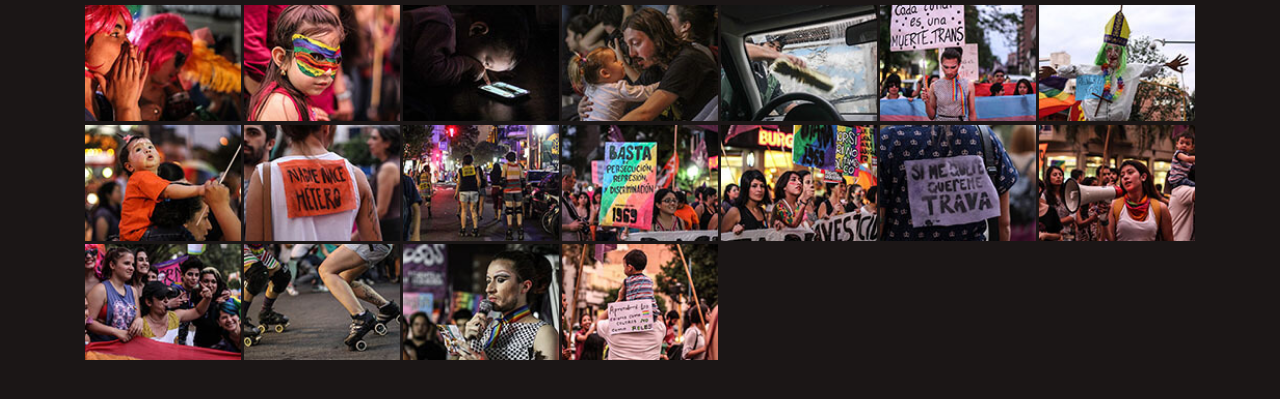
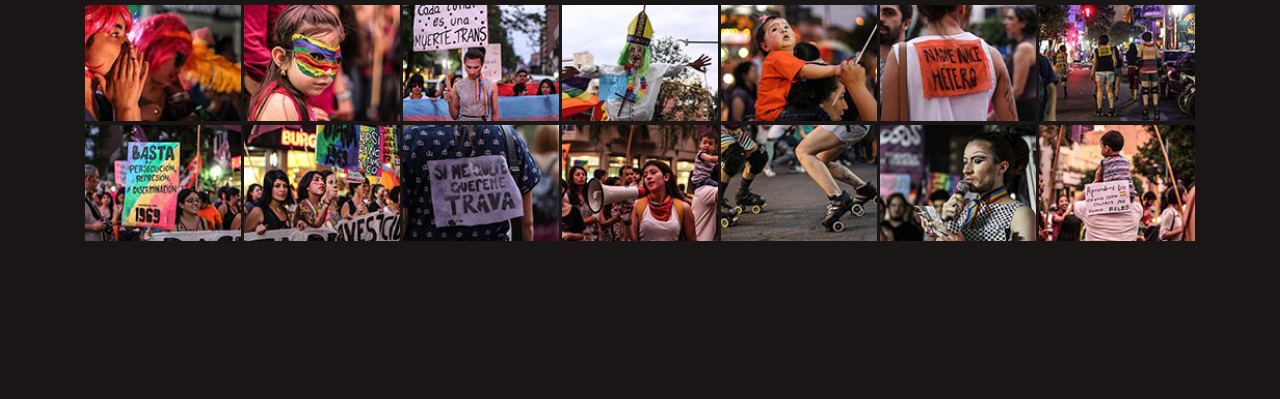
Before and after one commit to Celitadg/af, a website: page candid.html in a window 1280 px wide. Shown: the part 77-476 px from the top of the page. Drawn offline with nearby package versions, Linux system fonts and the light colour scheme.

Commit message:
Agregue MQ a Candid

```diff
--- a/candid.html
+++ b/candid.html
@@ -74,9 +74,9 @@
         <section class="grid-candid">
             <div><img src="imagenes/candid/grilla/1.jpg" alt="" data-toggle="modal" data-target="#img1"></div>
             <div><img src="imagenes/candid/grilla/2.jpg" alt="" data-toggle="modal" data-target="#img2"></div>
-            <div><img src="imagenes/candid/grilla/3.jpg" alt="" data-toggle="modal" data-target="#img3"></div>
-            <div><img src="imagenes/candid/grilla/4.jpg" alt="" data-toggle="modal" data-target="#img4"></div>
-            <div><img src="imagenes/candid/grilla/5.jpg" alt="" data-toggle="modal" data-target="#img5"></div>
+            <div class="no-xl"><img src="imagenes/candid/grilla/3.jpg" alt="" data-toggle="modal" data-target="#img3"></div>
+            <div class="no-xl"><img src="imagenes/candid/grilla/4.jpg" alt="" data-toggle="modal" data-target="#img4"></div>
+            <div class="no-xl no-m-l"><img src="imagenes/candid/grilla/5.jpg" alt="" data-toggle="modal" data-target="#img5"></div>
             <div><img src="imagenes/candid/grilla/6.jpg" alt="" data-toggle="modal" data-target="#img6"></div>
             <div><img src="imagenes/candid/grilla/7.jpg" alt="" data-toggle="modal" data-target="#img7"></div>
             <div><img src="imagenes/candid/grilla/8.jpg" alt="" data-toggle="modal" data-target="#img8"></div>
@@ -86,7 +86,7 @@
             <div><img src="imagenes/candid/grilla/12.jpg" alt="" data-toggle="modal" data-target="#img12"></div>
             <div><img src="imagenes/candid/grilla/13.jpg" alt="" data-toggle="modal" data-target="#img13"></div>
             <div><img src="imagenes/candid/grilla/14.jpg" alt="" data-toggle="modal" data-target="#img14"></div>
-            <div><img src="imagenes/candid/grilla/15.jpg" alt="" data-toggle="modal" data-target="#img15"></div>
+            <div class="no-xl no-m-l"><img src="imagenes/candid/grilla/15.jpg" alt="" data-toggle="modal" data-target="#img15"></div>
             <div><img src="imagenes/candid/grilla/16.jpg" alt="" data-toggle="modal" data-target="#img16"></div>
             <div><img src="imagenes/candid/grilla/17.jpg" alt="" data-toggle="modal" data-target="#img17"></div>
             <div><img src="imagenes/candid/grilla/18.jpg" alt="" data-toggle="modal" data-target="#img18"></div>
```
